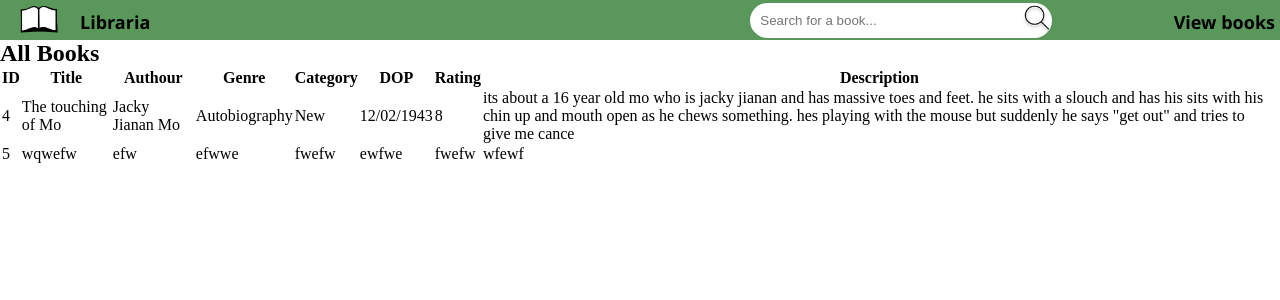
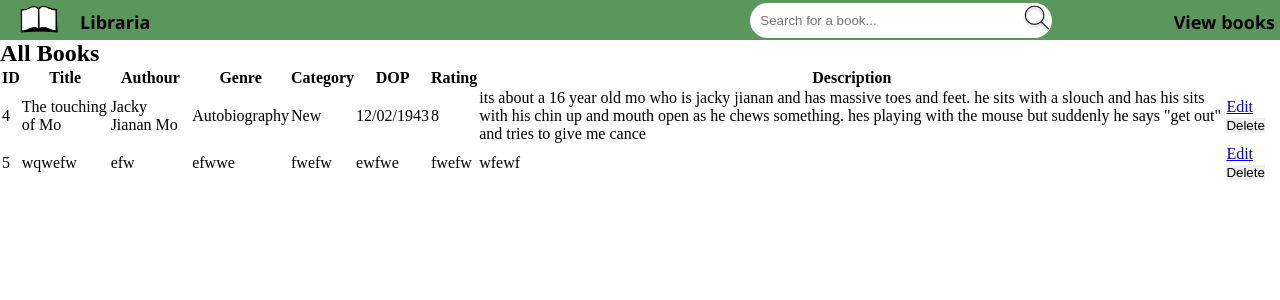
Before and after one commit to Ku22023/libary, a Flask app: page /viewbooks in a window 1280 px wide. Shown: the top 300 px of the page. Run offline with Flask 3, Linux system fonts and the light colour scheme; data comes from the database, SQL or seed files in the repository; both versions use the stored data as it was after the commit.

Commit message:
all my mos are juiaan

```diff
--- a/app.py
+++ b/app.py
@@ -4,7 +4,10 @@ from flask import Flask, render_template, request, redirect, flash, url_for
 import random
 import sqlite3
 
+
+
 app = Flask(__name__)
+app.secret_key = "supersecretkey"
 
 @app.route('/')
 def index():
@@ -73,7 +76,7 @@ def edit_book(id):
         if not id or not title or not authour or not genre or not dp or not category or not rating or not description:
             flash('All fields are required!')
         else:
-            conn.execute('UPDATE games SET title = ?, platform = ?, genre = ?, dp = ?, category = ?, rating = ?, description = ? WHERE id = ?',
+            conn.execute('UPDATE library SET title = ?, authour = ?, genre = ?, published = ?, category = ?, rating = ?, description = ? WHERE id = ?',
                 (title, authour, genre, dp, category, rating, description, id))
             conn.commit()
             conn.close()
@@ -82,13 +85,13 @@ def edit_book(id):
     return render_template('edit_book.html', book=book)
 
 @app.route('/delete/<int:id>', methods=('POST',))
-def delete_game(id):
+def delete_book(id):
     conn = get_db_connection()
     conn.execute('DELETE FROM library WHERE id = ?', (id,))
     conn.commit()
     conn.close()
     flash('Book deleted successfully!')
-    return redirect(url_for('allbooks.html'))
+    return redirect(url_for('viewbooks'))
 
 if __name__ == '__main__':
     app.run(debug=True,port=7496)
--- a/templates/allbooks.html
+++ b/templates/allbooks.html
@@ -31,7 +31,9 @@
             <td>{{ books.rating }}</td>
             <td>{{ books.description }}</td>
             <td>
-
+                <a href="{{ url_for('edit_book', id=books.id) }}">Edit</a>
+                <form action="{{ url_for('delete_book', id=books.id) }}" method="post" style="display:inline;">
+                    <button type="submit">Delete</button>
             </td>
         </tr>
         {% endfor %}
--- a/templates/index.html
+++ b/templates/index.html
@@ -39,7 +39,7 @@
 
 <div id="category">
     <h2 id="largetext">Best Reviews</h2>
-    <h4 id="smalltext">View all...</h4>
+    <h4 id="smalltext">Viw all...</h4>
 </div>
 
 <div class="bottombar"></div>
```
Also changed, not shown: book.db.
